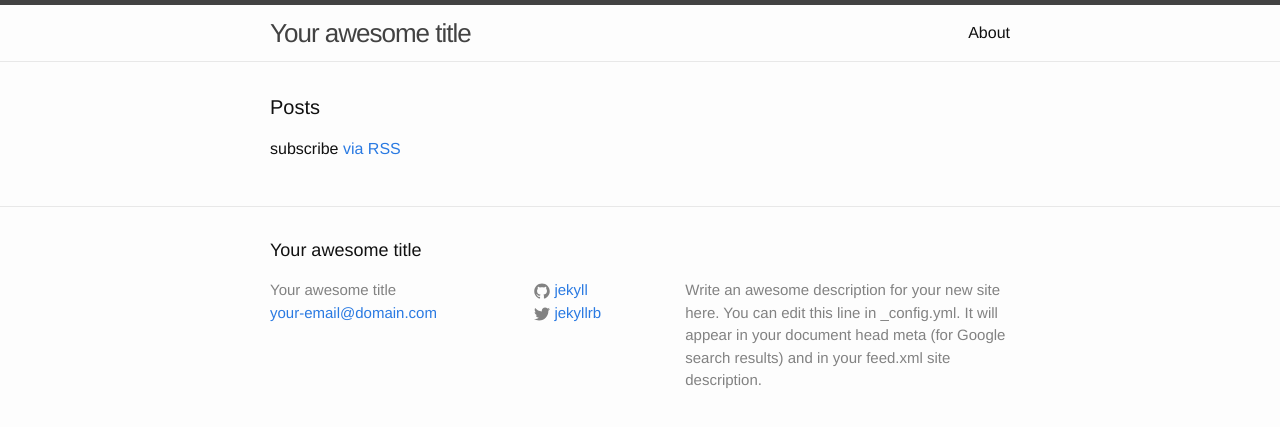
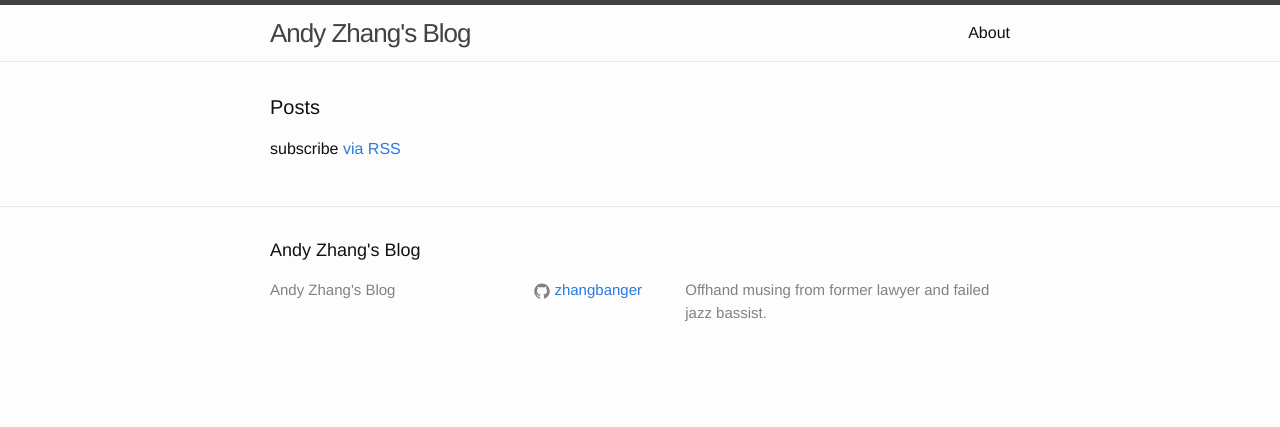
Before and after one commit to ZhangBanger/zhangbanger.github.io, a Jekyll site: the page built from index.html, in a window 1280 px wide. Shown: the top 427 px of the page. Built offline with Jekyll 4.4.1, drawn with Linux system fonts in a browser that asks for light colours.

Commit message:
Update title and info in config

```diff
--- a/_config.yml
+++ b/_config.yml
@@ -1,14 +1,10 @@
 # Site settings
-title: Your awesome title
-email: your-email@domain.com
+title: Andy Zhang's Blog
 description: > # this means to ignore newlines until "baseurl:"
-  Write an awesome description for your new site here. You can edit this
-  line in _config.yml. It will appear in your document head meta (for
-  Google search results) and in your feed.xml site description.
+  Offhand musing from former lawyer and failed jazz bassist.
 baseurl: "" # the subpath of your site, e.g. /blog/
-url: "http://yourdomain.com" # the base hostname & protocol for your site
-twitter_username: jekyllrb
-github_username:  jekyll
+url: "http://zhangbanger.github.io" # the base hostname & protocol for your site
+github_username:  zhangbanger
 
 # Build settings
 markdown: kramdown
```
